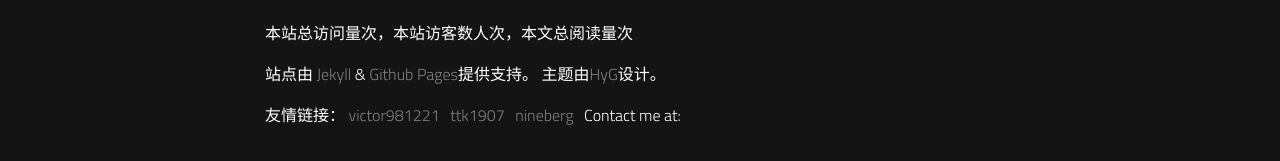
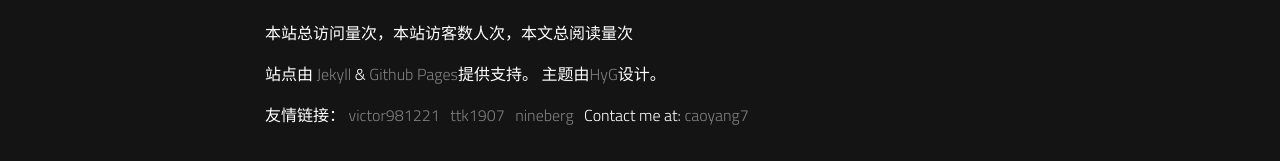
Before and after one commit to caoyang7/caoyang.github.io, a Jekyll site: the page built from index.html, in a window 1280 px wide and 900 px high, scrolled down 1105 px. Shown: the part 736-897 px from the top of the window. Built offline with Jekyll 4.4.1, drawn with Linux system fonts in a browser that asks for light colours; the list of posts is cut into pages by our own code; comment, search, counter and statistics services are not loaded.

Commit message:
修改footer

```diff
--- a/_includes/footer.html
+++ b/_includes/footer.html
@@ -12,7 +12,7 @@
             <a href="https://ttk1907.github.io/">ttk1907&nbsp;&nbsp;</a>
             <a href="https://nineberg.github.io/">nineberg</a>
             &nbsp;&nbsp;Contact me at:
-            <a href="https://caoyang7.github.io/" title="GitHub"><i class="fa fa-github"></i></a>
+            <a href="https://caoyang7.github.io/" title="GitHub">caoyang7</a>
         </p>
     </div>
 </footer>
```
